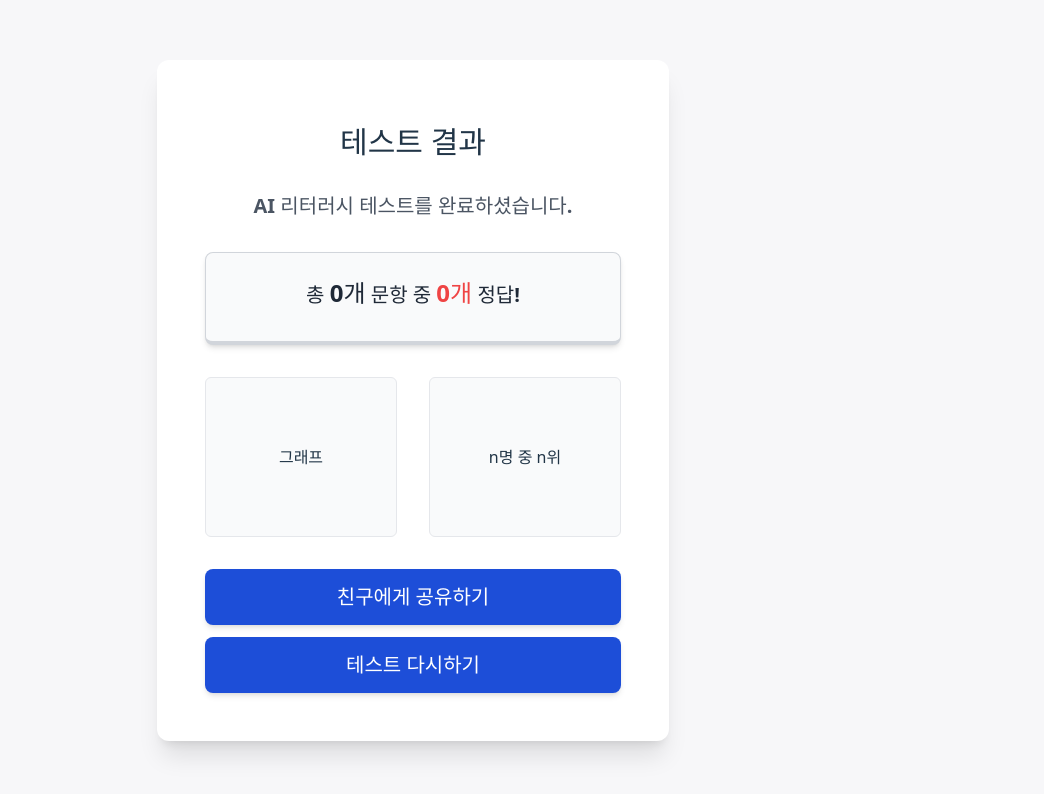
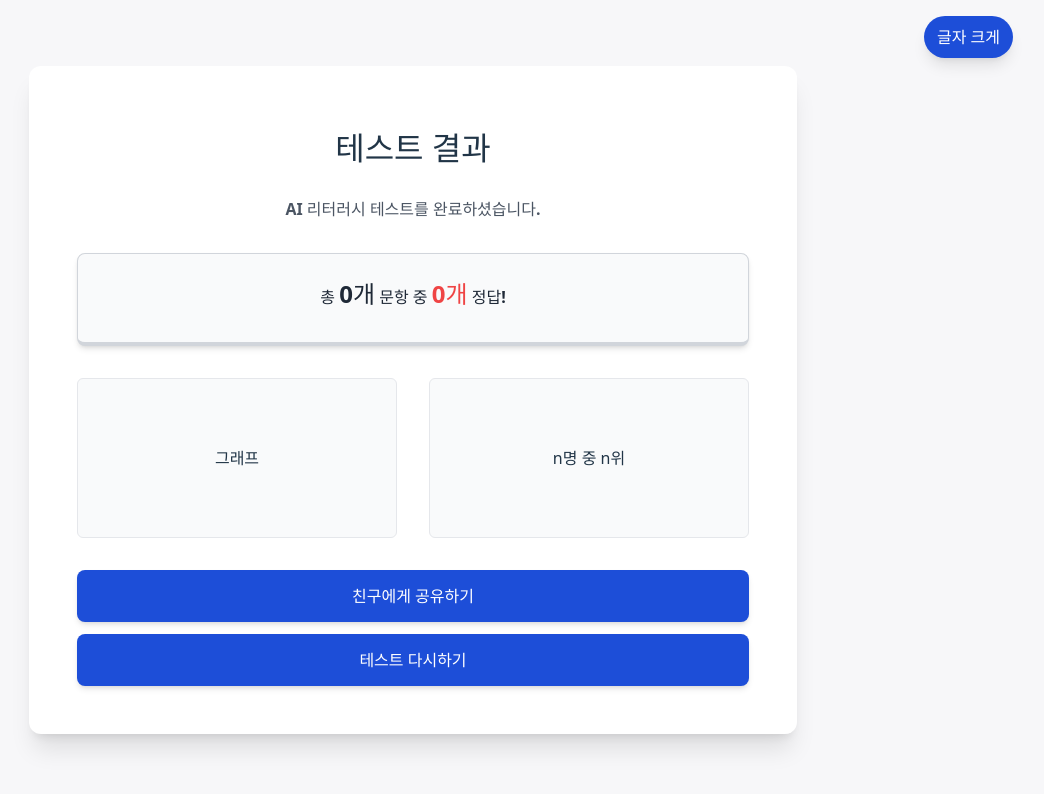
Before and after one commit to AILiteracyTest/Frontend, a React (Vite) app: page /result in a window 1280 px wide. Shown: the top 794 px of the page, without its empty margins (227-1271 px from the left). Built offline with nearby package versions, Linux system fonts and the light colour scheme.

Commit message:
feat: 글자 크기 변경 기능 추가

```diff
--- a/package.json
+++ b/package.json
@@ -13,7 +13,8 @@
     "axios": "^1.12.2",
     "react": "^19.1.1",
     "react-dom": "^19.1.1",
-    "react-router-dom": "^7.9.4"
+    "react-router-dom": "^7.9.4",
+    "zustand": "^5.0.8"
   },
   "devDependencies": {
     "@eslint/js": "^9.36.0",
--- a/src/App.tsx
+++ b/src/App.tsx
@@ -3,9 +3,13 @@ import { BrowserRouter, Routes, Route } from "react-router-dom";
 import MainPage from "./pages/MainPage";
 import TestPage from "./pages/TestPage";
 import ResultPage from "./pages/ResultPage";
+import { useFontStore } from "./store/useFontStore";
 
 function App() {
+  const fontSize = useFontStore((state) => state.fontSize);
+  const baseFontSizeClass = fontSize === "large" ? "text-xl" : "text-base";
   return (
+    <div className={baseFontSizeClass}>
       <BrowserRouter>
         <Routes>
           <Route path="/" element={<MainPage />} />
@@ -13,6 +17,7 @@ function App() {
           <Route path="/result" element={<ResultPage />} />
         </Routes>
       </BrowserRouter>
+    </div>
   );
 }
 
--- a/src/components/Button.tsx
+++ b/src/components/Button.tsx
@@ -10,7 +10,7 @@ export default function Button({ text, className, ...props }: ButtonProps) {
       {...props}
       className={
         `w-full bg-primary-blue text-white font-bold py-3 px-6 rounded-lg shadow-md border-2
-    transition duration-300 ease-in-out text-xl transform hover:scale-[1.02]
+    transition duration-300 ease-in-out transform hover:scale-[1.02]
     disabled:bg-gray-300 disabled:text-gray-500 disabled:cursor-not-allowed` +
         className
       }
--- /dev/null
+++ b/src/components/FontToggle.tsx
@@ -0,0 +1,27 @@
+import { useFontStore } from "../store/useFontStore";
+
+export default function FontToggle({ className = "" }) {
+  const { fontSize, setFontSize } = useFontStore();
+
+  const isLarge = fontSize === "large";
+
+  const buttonText = isLarge ? "글자 기본" : "글자 크게";
+
+  return (
+    <button
+      onClick={() => setFontSize(isLarge ? "normal" : "large")}
+      className={`
+        flex items-center space-x-2
+        p-2 px-3 rounded-full
+        shadow-lg
+        bg-primary-blue text-white hover:bg-blue-600
+        transition-colors duration-200
+        border-1
+        ${className}
+      `}
+      title={buttonText}
+    >
+      <span className=" font-medium">{buttonText}</span>
+    </button>
+  );
+}
--- a/src/components/WhiteCard.tsx
+++ b/src/components/WhiteCard.tsx
@@ -9,7 +9,7 @@ export default function WhiteCard({ children, className }: WhiteCardProps) {
   return (
     <div
       className={
-        `bg-white shadow-xl rounded-xl p-8 sm:p-12 w-full max-w-lg text-center ` +
+        `bg-white shadow-xl rounded-xl p-8 sm:p-12 w-full max-w-3xl text-center ` +
         className
       }
     >
--- a/src/index.css
+++ b/src/index.css
@@ -35,7 +35,7 @@ body {
 }
 
 h1 {
-  font-size: 3.2em;
+  font-size: 2em;
   line-height: 1.1;
 }
 
--- a/src/pages/MainPage.tsx
+++ b/src/pages/MainPage.tsx
@@ -2,18 +2,22 @@ import WhiteCard from "../components/WhiteCard";
 import Button from "../components/Button";
 import { useNavigate } from "react-router-dom";
 import logo from "../assets/ai_logo.png";
+import FontToggle from "../components/FontToggle";
 
 export default function MainPage() {
   const navigate = useNavigate();
   return (
-    <div className="bg-app-bg flex items-center justify-center min-h-screen p-4 w-screen">
+    <div
+      className={`bg-app-bg flex items-center justify-center min-h-screen p-4 w-screen relative`}
+    >
+      <FontToggle className="absolute top-4 right-10" />
       <WhiteCard>
         <img
           src={logo}
           alt="ai 리터러시 테스트"
           className="w-32 h-32 mx-auto"
         />
-        <h1 className="text-4xl font-bold mb-12 mt-4">AI 리터러시 테스트</h1>
+        <h1 className="font-bold mb-12 mt-4">AI 리터러시 테스트</h1>
         <Button onClick={() => navigate("test")}>시작하기</Button>
       </WhiteCard>
     </div>
--- a/src/pages/ResultPage.tsx
+++ b/src/pages/ResultPage.tsx
@@ -2,6 +2,7 @@ import { useLocation, useNavigate } from "react-router-dom";
 import WhiteCard from "../components/WhiteCard";
 import GrayCard from "../components/GrayCard";
 import Button from "../components/Button";
+import FontToggle from "../components/FontToggle";
 export default function ResultPage() {
   const navigate = useNavigate();
   const location = useLocation();
@@ -21,24 +22,25 @@ export default function ResultPage() {
       }
     } else {
       try {
+        console.log("메인 페이지 URL이 복사되었습니다!");
         await navigator.clipboard.writeText(mainPageUrl);
-        alert("메인 페이지 URL이 복사되었습니다!");
       } catch {
-        alert("복사 실패, 수동으로 공유해주세요.");
+        console.error("복사 실패, 수동으로 공유해주세요.");
       }
     }
   };
 
   return (
     <div className="bg-app-bg flex items-center justify-center min-h-screen p-4 w-screen">
+      <FontToggle className="absolute top-4 right-10" />
       <WhiteCard>
         <div className="text-center space-y-8">
-          <h1 className="text-3xl font-bold mb-4 mt-4">테스트 결과</h1>
-          <p className="text-xl text-gray-600 font-bold">
+          <h1 className="font-bold mb-4 mt-4">테스트 결과</h1>
+          <p className="text-gray-600 font-bold">
             AI 리터러시 테스트를 완료하셨습니다.
           </p>
-          <GrayCard className="text-xl font-bold p-6 shadow-md border-b-4 border-gray-300">
-            <p className="text-xl font-bold text-gray-800 mb-2">
+          <GrayCard className="font-bold p-6 shadow-md border-b-4 border-gray-300">
+            <p className="font-bold text-gray-800 mb-2">
               총{" "}
               <span className="font-extrabold text-2xl">
                 {totalQuestions}개
--- a/src/pages/TestPage.tsx
+++ b/src/pages/TestPage.tsx
@@ -5,6 +5,7 @@ import { useState, useEffect, useRef } from "react";
 import GrayCard from "../components/GrayCard";
 import { useNavigate } from "react-router-dom";
 import { fetchImagePair, fetchImageExplanation } from "../api/imageApi";
+import FontToggle from "../components/FontToggle";
 
 export default function TestPage() {
   const totalQuestions = 3;
@@ -90,12 +91,13 @@ export default function TestPage() {
 
   return (
     <div className="bg-app-bg flex items-center justify-center min-h-screen p-4 w-screen">
+      <FontToggle className="absolute top-4 right-10" />
       <WhiteCard className="w-full max-w-3xl p-8">
         <div className="text-left">
-          <p className="text-sm font-semibold text-primary-blue mb-2">
+          <p className=" font-semibold text-primary-blue mb-2">
             문제 {currentQuestion + 1}/{totalQuestions}
           </p>
-          <h1 className="text-2xl sm:text-3xl font-bold text-gray-800 tracking-tight mb-4">
+          <h1 className="font-bold text-gray-800 tracking-tight mb-4">
             다음 중 AI로 제작된 이미지는 어느 것일까요?
           </h1>
           <ProgressBar progress={progressPercent} />
--- /dev/null
+++ b/src/store/useFontStore.ts
@@ -0,0 +1,13 @@
+import { create } from "zustand";
+
+type FontSize = "normal" | "large";
+
+interface FontStore {
+  fontSize: FontSize;
+  setFontSize: (size: FontSize) => void;
+}
+
+export const useFontStore = create<FontStore>((set) => ({
+  fontSize: "normal",
+  setFontSize: (size) => set({ fontSize: size }),
+}));
```
Also changed, not shown: 1 other file (tests, documents, lock files or other folders). Lines whose indentation alone changed are shown as unchanged.
